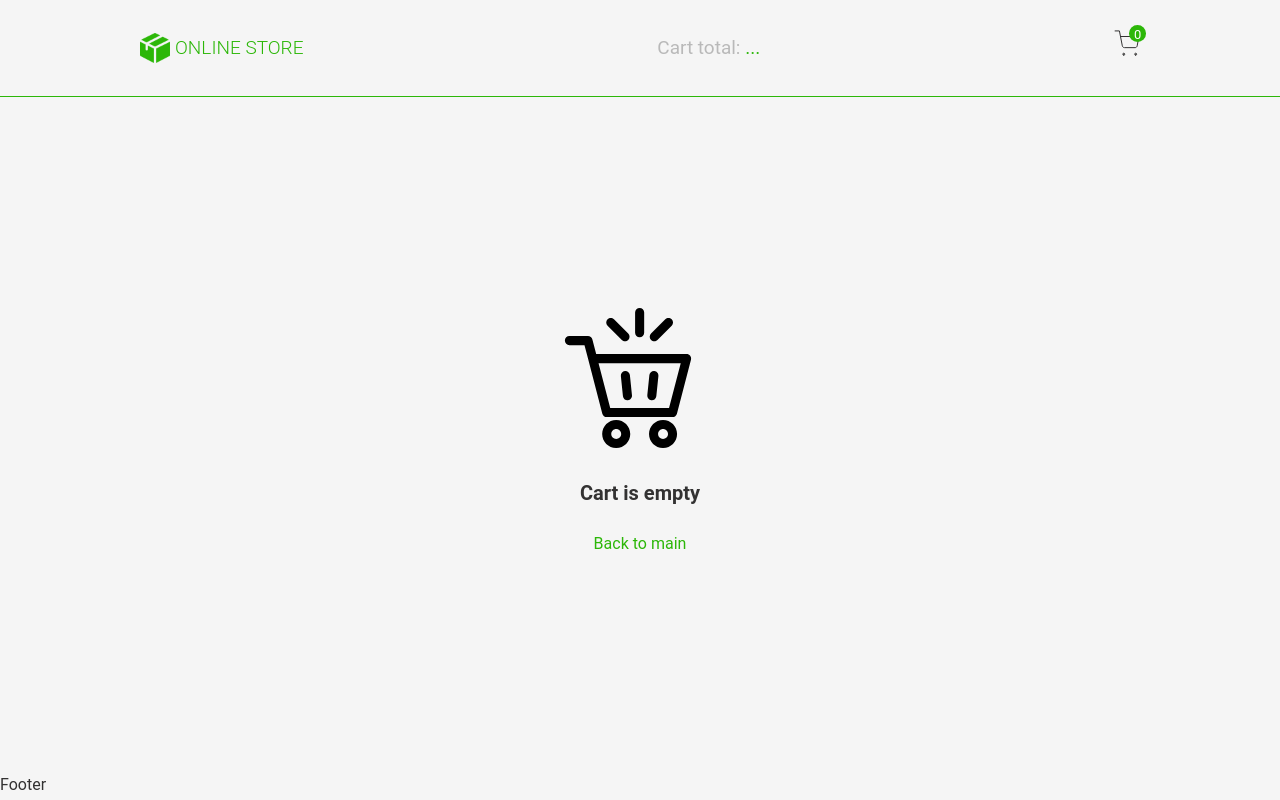
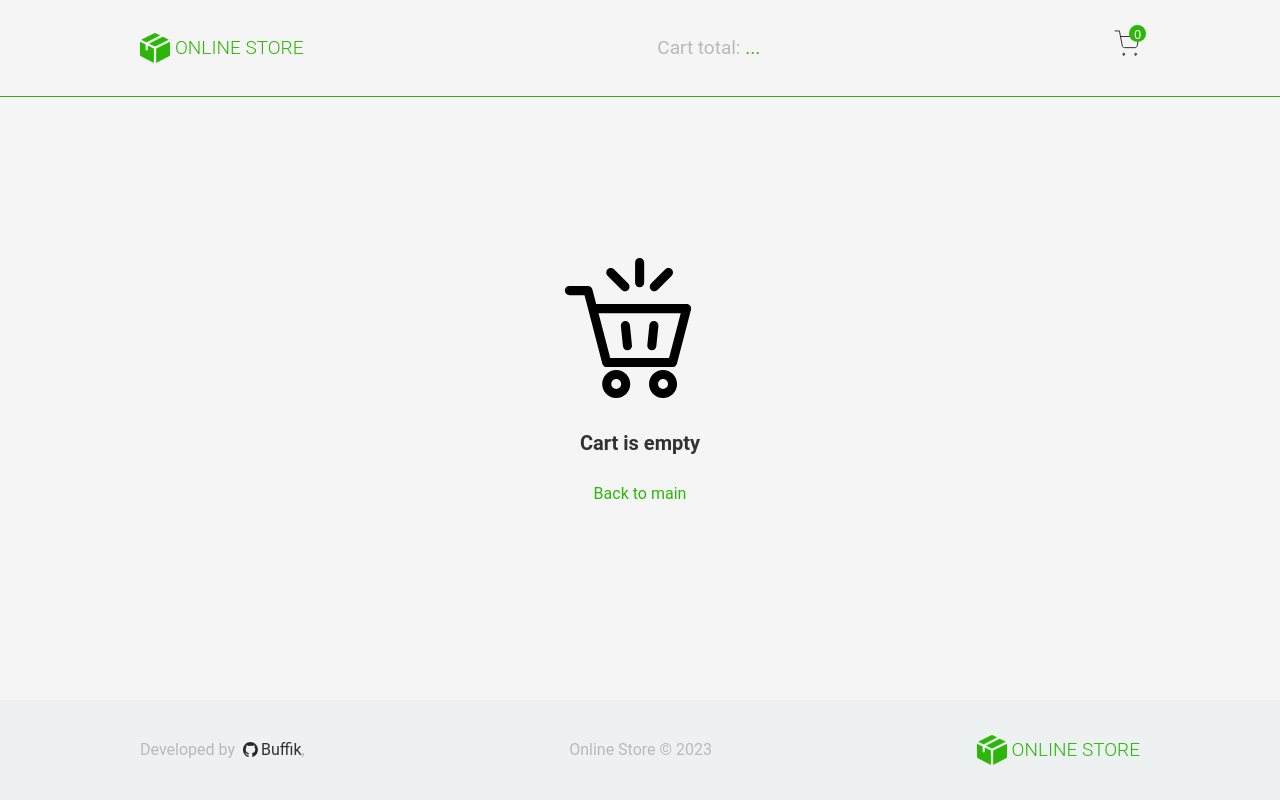
Before and after one commit to Buffik/Store_Test, a React (Vite) app: page /cart in a window 1280 px wide. Built offline with nearby package versions, Linux system fonts and the light colour scheme.

Commit message:
feat: add footer

```diff
--- a/src/UI/Layouts/SiteContainer/SiteContainer.module.scss
+++ b/src/UI/Layouts/SiteContainer/SiteContainer.module.scss
@@ -1,7 +1,7 @@
 .container {
   width: 80%;
   max-width: 1200px;
-  margin: 0 auto;
+  margin: 0 auto 30px auto;
   flex-grow: 1;
   display: flex;
   flex-direction: column;
--- a/src/components/Footer/Footer.module.scss
+++ b/src/components/Footer/Footer.module.scss
@@ -0,0 +1,44 @@
+@import '../../styles/variables';
+
+.footer {
+  padding: 35px 0;
+  width: 100%;
+  background-color: $footer-bg-color;
+  display: flex;
+  justify-content: center;
+}
+
+.footer p {
+  color: $unimportant-color;
+}
+
+.container {
+  width: 80%;
+  max-width: 1000px;
+  display: flex;
+  justify-content: space-between;
+  align-items: center;
+}
+
+.linksContainer {
+  display: flex;
+  align-items: center;
+}
+
+.footer__link {
+  color: $primary-font-color;
+  text-decoration: none;
+  margin-left: 8px;
+  display: flex;
+  align-items: center;
+  gap: 3px;
+
+  &::before {
+    content: '';
+    width: 15px;
+    height: 15px;
+    background-image: url('../../assets/icons/github-mark.svg');
+    background-repeat: no-repeat;
+    background-size: contain;
+  }
+}
--- a/src/components/Footer/Footer.tsx
+++ b/src/components/Footer/Footer.tsx
@@ -1,7 +1,25 @@
+import Logo from 'src/UI/Logo/Logo';
 import styles from './Footer.module.scss';
+import { Link } from 'react-router-dom';
 
 function Footer() {
-  return <div>Footer</div>;
+  return (
+    <footer className={styles.footer}>
+      <div className={styles.container}>
+        <p className={styles.linksContainer}>
+          {'Developed by '}
+          <a className={styles.footer__link} href="https://github.com/Buffik">
+            Buffik
+          </a>
+          {', '}
+        </p>
+        <p>Online Store © 2023</p>
+        <Link to="/">
+          <Logo />
+        </Link>
+      </div>
+    </footer>
+  );
 }
 
 export default Footer;
--- a/src/pages/Cart/CartItems/CartItem/CartItem.module.scss
+++ b/src/pages/Cart/CartItems/CartItem/CartItem.module.scss
@@ -5,7 +5,7 @@
   margin-bottom: 20px;
   max-width: 100%;
   padding: 16px;
-  border: 1px solid $unimportant-color;
+  box-shadow: -4px 0 4px rgba(0, 0, 0, 0.1), 4px 2px 4px rgba(0, 0, 0, 0.1);
   border-radius: 10px;
   display: flex;
   align-items: center;
@@ -42,7 +42,7 @@
 
 .infoHeader {
   text-align: center;
-  line-height: 2rem;
+  line-height: 20rem;
 }
 
 .infoImg {
```
